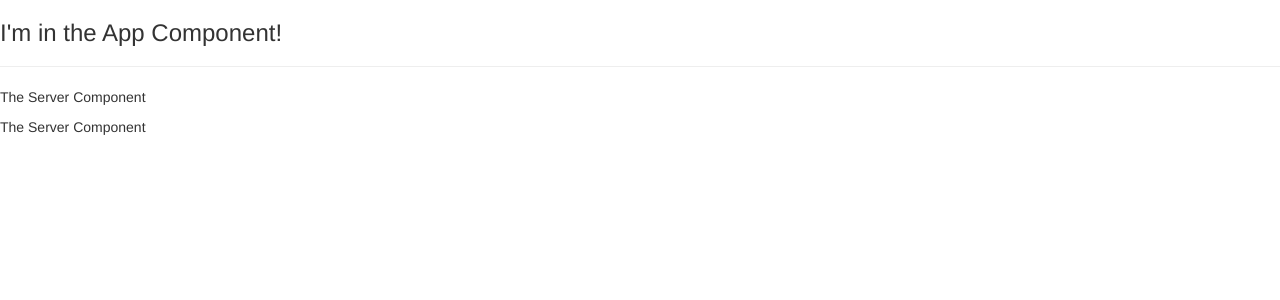
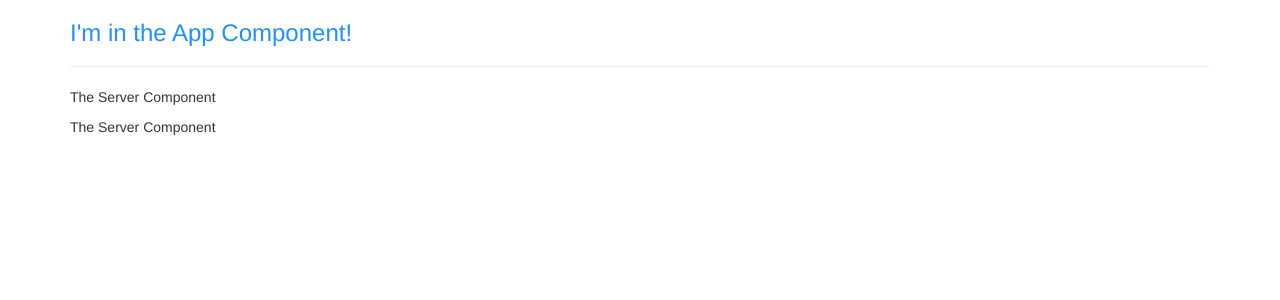
Before and after one commit to seboelter/Recipe-Book, an Angular app: page / in a window 1280 px wide. Shown: the top 300 px of the page. Built offline with nearby package versions, Linux system fonts and the light colour scheme.

Commit message:
Styles component with multiline CSS, how to write the component in HTML

```diff
--- a/src/app/app.component.css
+++ b/src/app/app.component.css
@@ -0,0 +1,3 @@
+h3{
+    color:darkblue;
+}
--- a/src/app/app.component.html
+++ b/src/app/app.component.html
@@ -1,3 +1,12 @@
-<h3> I'm in the App Component! </h3>
-<hr>
-<app-servers></app-servers>
+<div class="container">
+    <div class="row">
+        <div class="col-xs-12">
+            <h3> I'm in the App Component! </h3>
+            <hr>
+            <!-- Three different ways to use the components -->
+            <app-servers></app-servers>
+            <!-- <div class="app-servers"></div> -->
+            <!-- <div app-servers></div> -->
+        </div>
+    </div>
+</div>
--- a/src/app/app.component.ts
+++ b/src/app/app.component.ts
@@ -1,9 +1,14 @@
 import { Component } from '@angular/core';
-
+//css can be added directly to the styles tag, styles(urls) is an array that holds sheets, or multiline css
 @Component({
   selector: 'app-root',
   templateUrl: './app.component.html',
-  styleUrls: ['./app.component.css']
+  //styleUrls: ['./app.component.css']
+  styles:[`
+    h3{
+      color: dodgerblue;
+    }
+  `]
 })
 export class AppComponent {
 }
```
